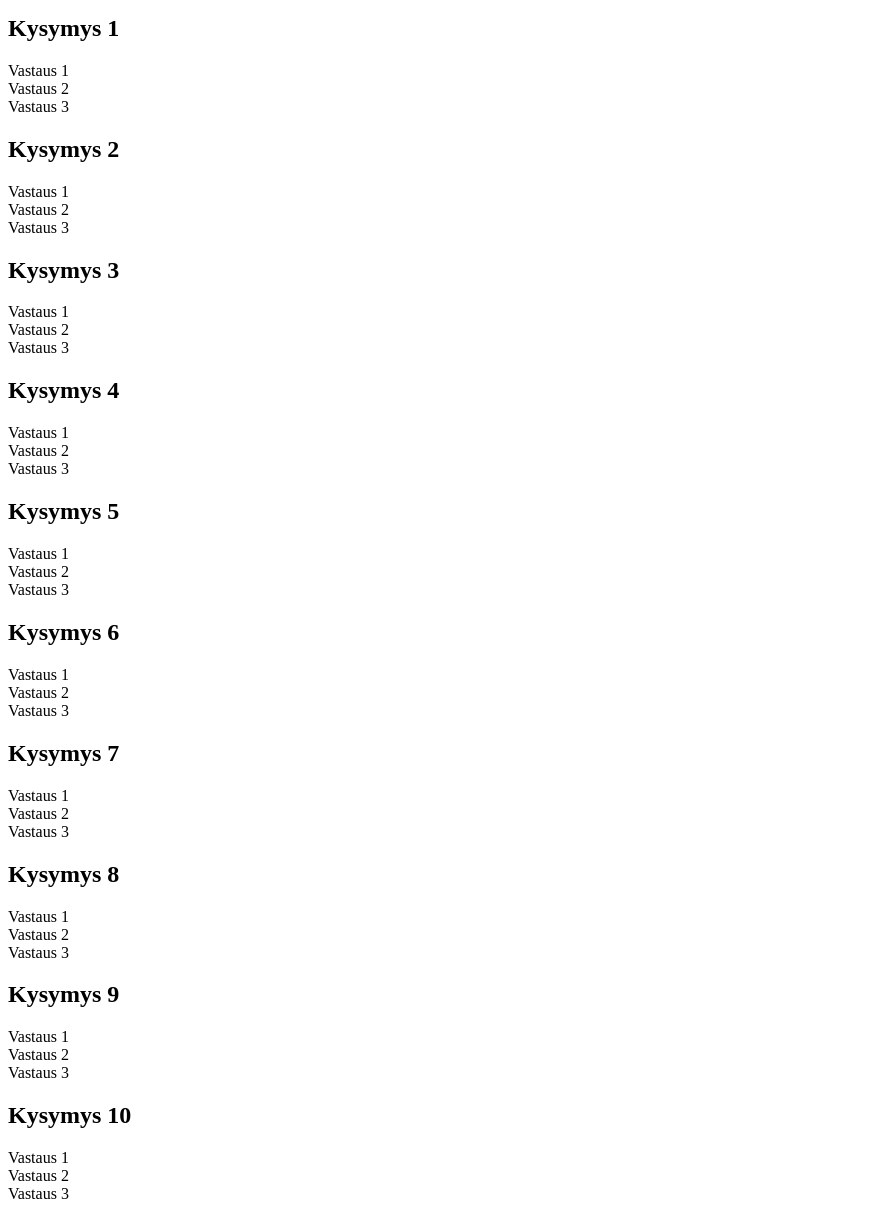
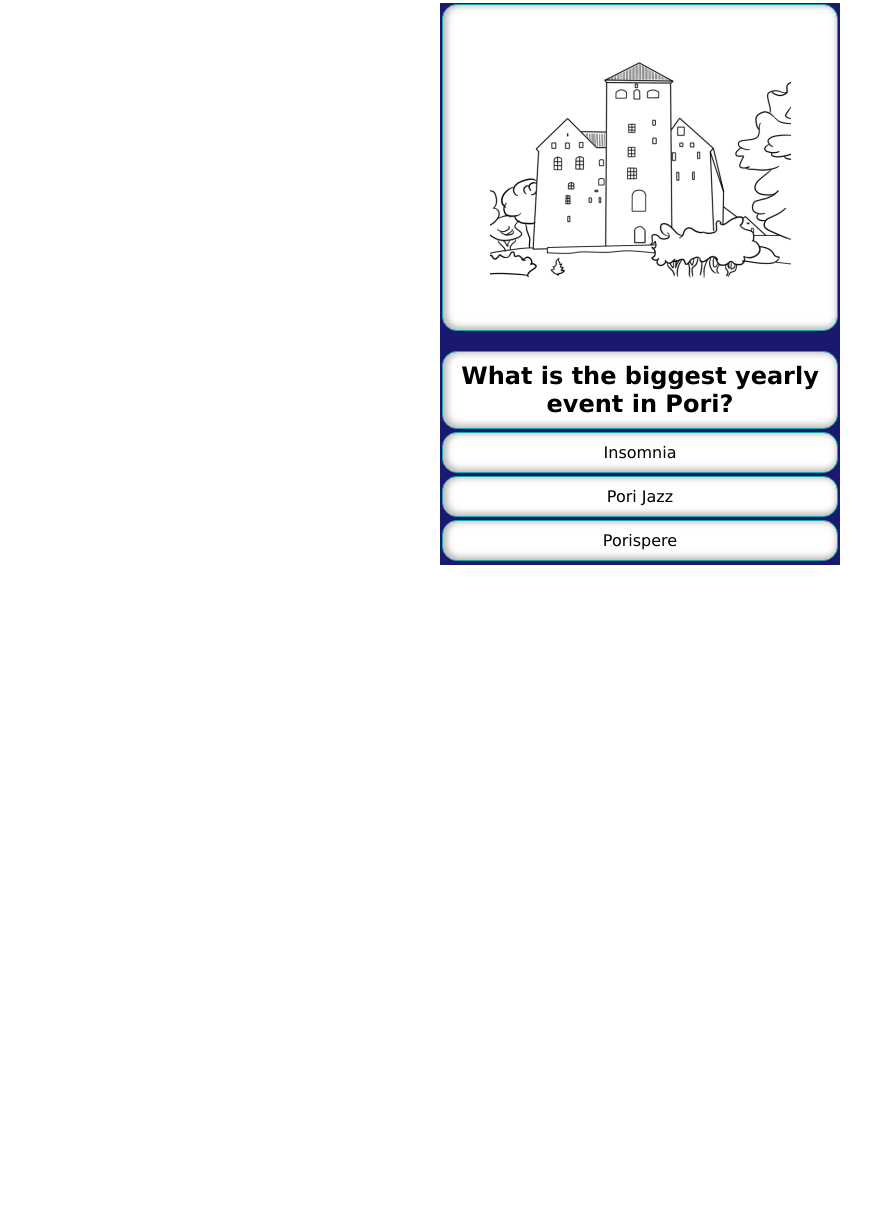
Before and after one commit to Discortia/SurvivalApp, a plain HTML site: page kentat/pori.html in a window 1280 px wide. Shown: the part 5-1216 px from the top of the page, without its empty margins (0-895 px from the left). After the commit the page ends 800 px from the top, so only its background shows below. Drawn offline with Linux system fonts and the light colour scheme.

Commit message:
added pori

```diff
--- a/kentat/pori.html
+++ b/kentat/pori.html
@@ -3,6 +3,8 @@
 
 <head>
 <meta http-equiv="content-type" content="text/html; charset=UTF-8">
+<meta name="viewport" content="width=device-width, initial-scale=1.0">
+<link href="style.css" type="text/css" rel="stylesheet">
 
 <title> Pori</title>
 <script src="monivalinta.js">
@@ -10,81 +12,92 @@
 </script>
 </head>
 <body onload="naytaKysymys()">
-<div id="kysymysholder">
+<div id="kysymysHolder"></div>
+<div id="kysymykset">
 <section id="s0">
-<h1>Kysymys 1</h1>
-<div>Vastaus 1</div>
-<div>Vastaus 2</div>
-<div>Vastaus 3</div>
+<div id="kuva"><img src="../imgs/pori.png"></div>
+
+<h1>When did the new SAMK Campus open?</h1>
+<div>1997</div>
+<div>2010</div>
+<div>2017</div>
 </section>
 
 <section id="s1">
-<h1>Kysymys 2</h1>
-<div>Vastaus 1</div>
-<div>Vastaus 2</div>
-<div>Vastaus 3</div>
+<div id="kuva"><img src="../imgs/pori.png"></div>
+<h1>What is the name of the shopping center that opened in Pori in 2014?</h1>
+<div>Isokarhu</div>
+<div>Itäkeskus</div>
+<div>Puuvilla</div>
 </section>
 
 <section id="s2">
-<h1>Kysymys 3</h1>
-<div>Vastaus 1</div>
-<div>Vastaus 2</div>
-<div>Vastaus 3</div>
+<div id="kuva"><img src="../imgs/pori.png"></div>
+<h1>How many times has Pori burned down?</h1>
+<div>4</div>
+<div>13</div>
+<div>9</div>
 </section>
 
 <section id="s3">
-<h1>Kysymys 4</h1>
-<div>Vastaus 1</div>
-<div>Vastaus 2</div>
-<div>Vastaus 3</div>
+<div id="kuva"><img src="../imgs/pori.png"></div>
+<h1>How long is the Yyteri Beach?</h1>
+<div>About 4 kilometers</div>
+<div>About 11 kilometers</div>
+<div>About 6 kilometers</div>
 </section>
 
 <section id="s4">
-<h1>Kysymys 5</h1>
-<div>Vastaus 1</div>
-<div>Vastaus 2</div>
-<div>Vastaus 3</div>
+<div id="kuva"><img src="../imgs/pori.png"></div>
+<h1>How many Hesburgers are there in Pori?</h1>
+<div>3</div>
+<div>10</div>
+<div>7</div>
 </section>
 
 <section id="s5">
-<h1>Kysymys 6</h1>
-<div>Vastaus 1</div>
-<div>Vastaus 2</div>
-<div>Vastaus 3</div>
+<div id="kuva"><img src="../imgs/pori.png"></div>
+<h1>What is the biggest yearly event in Pori?</h1>
+<div>Porispere</div>
+<div>Insomnia</div>
+<div>Pori Jazz</div>
 </section>
 
 <section id="s6">
-<h1>Kysymys 7</h1>
-<div>Vastaus 1</div>
-<div>Vastaus 2</div>
-<div>Vastaus 3</div>
+<div id="kuva"><img src="../imgs/pori.png"></div>
+<h1>What is the Linnakepuisto you can find in Reposaari?</h1>
+<div>The only fortress in Finland</div>
+<div>The only state funded castle in Finland</div>
+<div>The only privately funded coastal fortification in Finland</div>
 </section>
 
 <section id="s7">
-<h1>Kysymys 8</h1>
-<div>Vastaus 1</div>
-<div>Vastaus 2</div>
-<div>Vastaus 3</div>
+<div id="kuva"><img src="../imgs/pori.png"></div>
+<h1>What is the name of Pori's central park?</h1>
+<div>Raatihuoneenpuisto</div>
+<div>Seikkailupuisto Huikee</div>
+<div>Kirjurinluoto</div>
 </section>
 
 <section id="s8">
-<h1>Kysymys 9</h1>
-<div>Vastaus 1</div>
-<div>Vastaus 2</div>
-<div>Vastaus 3</div>
+<div id="kuva"><img src="../imgs/pori.png"></div>
+<h1>Which one of these is the home arena of the ice hockey team Porin Ässät?</h1>
+<div>Kivikylän Areena</div>
+<div>Hartwall Areena</div>
+<div>Isomäki Areena</div>
 </section>
 
 <section id="s9">
-<h1>Kysymys 10</h1>
-<div>Vastaus 1</div>
-<div>Vastaus 2</div>
-<div>Vastaus 3</div>
+<div id="kuva"><img src="../imgs/pori.png"></div>
+<h1>Which animal is present in the coat-of-arms of Pori?</h1>
+<div>Salmon</div>
+<div>Lynx</div>
+<div>Bear</div>
 </section>
 </div>
 
 
 
 
-
 </body>
 </html>
```
Also changed, not shown: imgs/pori.png (added).
